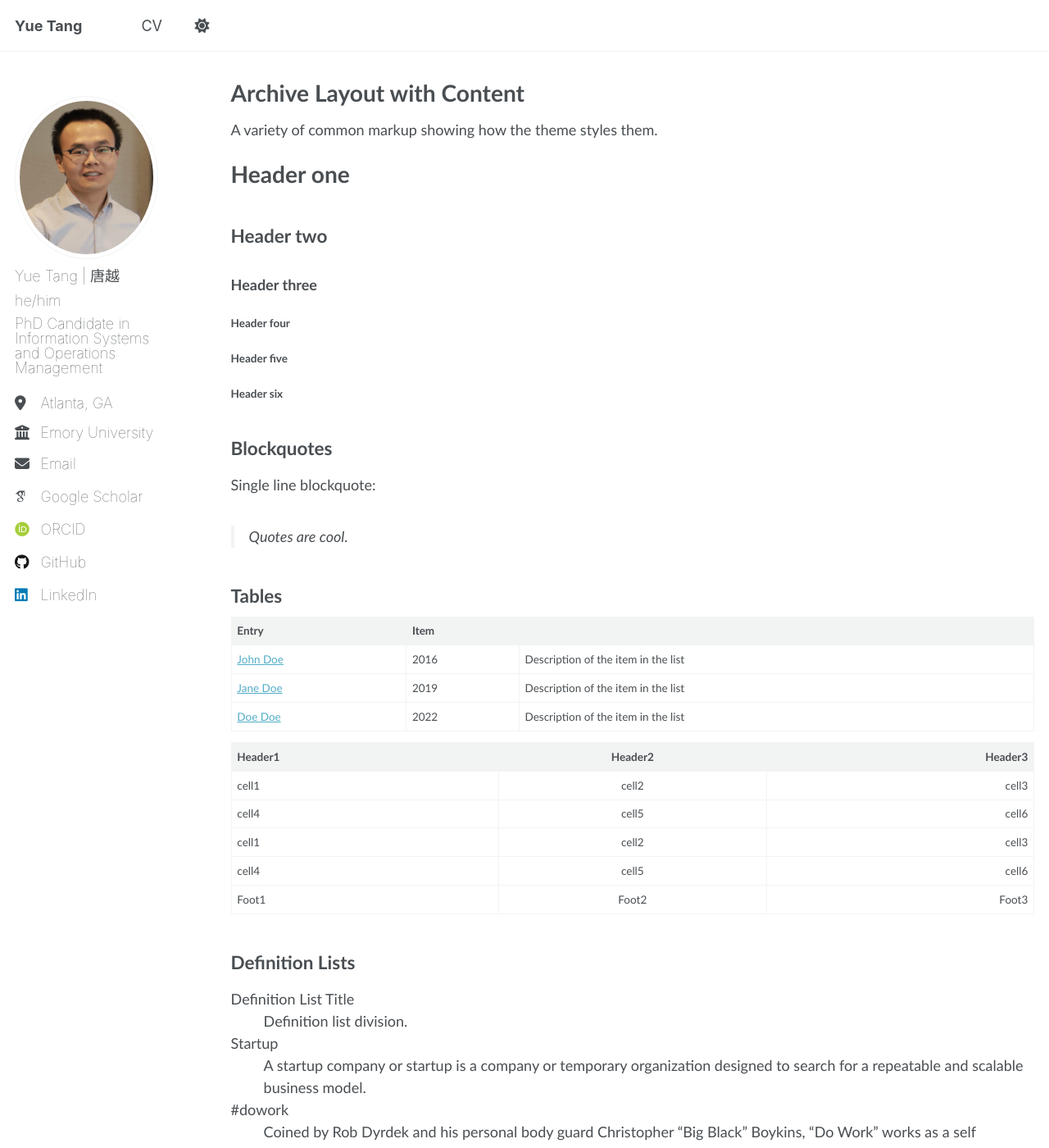
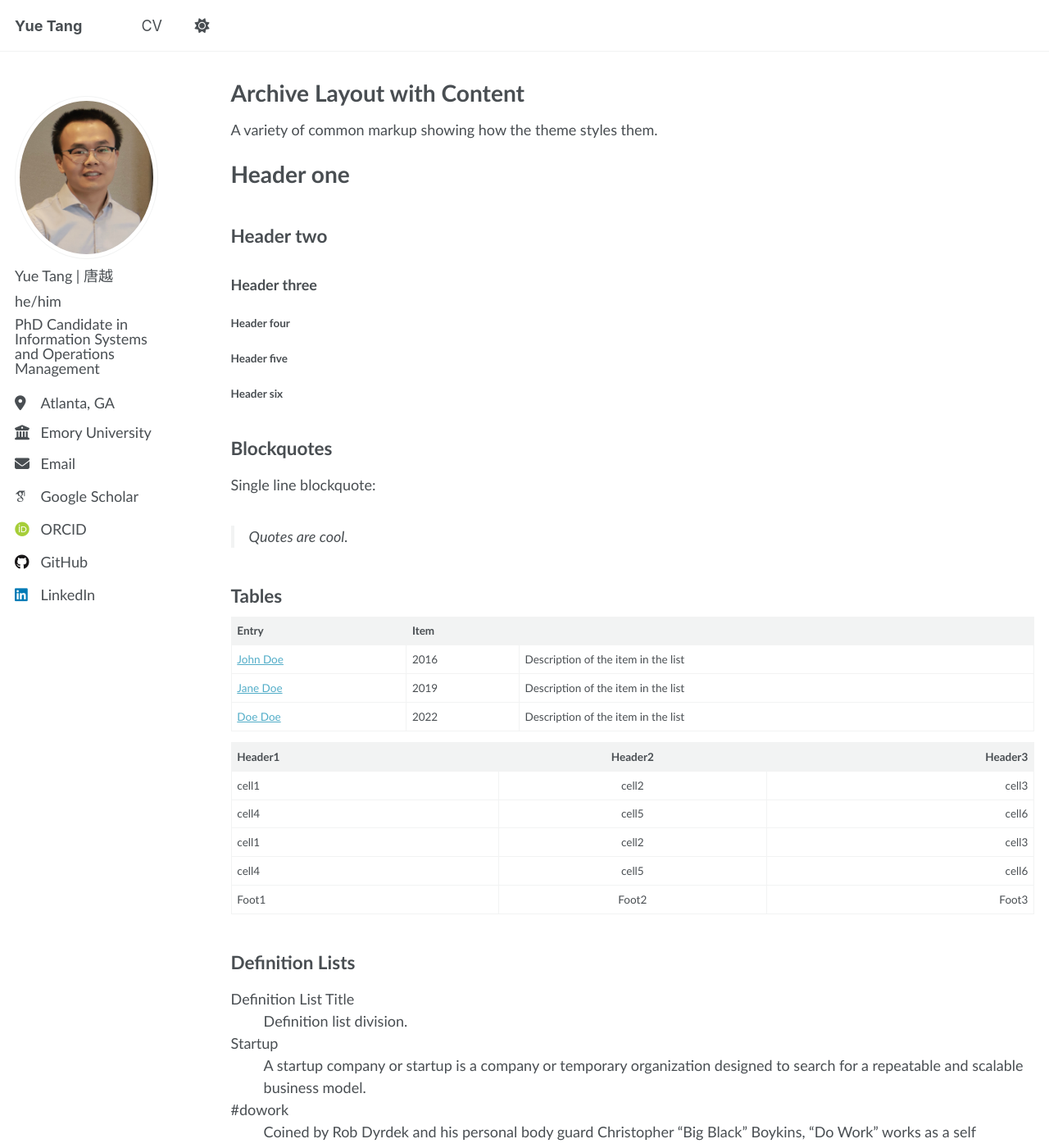
Before and after one commit to YueTang-YT/YueTang-YT.github.io, a Jekyll site: the page built from _pages/archive-layout-with-content.md, in a window 1280 px wide and 1400 px high. Shown: the whole window at 82% size. Built offline with Jekyll 4.4.1, drawn with Linux system fonts in a browser that asks for light colours; some web fonts are replaced.

Commit message:
Update _sidebar.scss

```diff
--- a/_sass/layout/_sidebar.scss
+++ b/_sass/layout/_sidebar.scss
@@ -1,11 +1,3 @@
-/* ==========================================================================
-   SIDEBAR
-   ========================================================================== */
-
-/*
-   Default
-   ========================================================================== */
-
 .sidebar {
   -webkit-transform: translate3d(0, 0 , 0);
           transform: translate3d(0, 0 , 0);
@@ -19,7 +11,7 @@
 
   @media screen and (min-width: $sidebar-screen-min-width) {
     height: 100vh;
-    overflow-y: auto;               // Add scrollbar if the sidebar is too long
+    overflow-y: auto;
     position: fixed;
     padding-top: $masthead-height;
   }
@@ -40,23 +32,19 @@
     padding-right: 0;
   }
 
-   h2, h3, h4, h5, h6 {
-  margin-bottom: 0;
-  font-family: "Futura", $sans-serif-narrow;
-  font-weight: 100; // thinnest if Futura supports it
-}
-
+  h2, h3, h4, h5, h6 {
+    margin-bottom: 0;
+    font-family: $geometric-sans;
+    font-weight: 100; // thinnest if the font supports it
+  }
 
   h3, h4 {
     font-size: $type-size-5;
   }
 
   p, li {
-     font-family: "Futura", $sans-serif;
-     font-weight: 100; // optional if you want thin text
-    // font-family: $sans-serif;
-    // font-size: $type-size-6;
-    // line-height: 1.5;
+    font-family: $geometric-sans;
+    font-weight: 100; // optional if you want thin text
   }
 
   img {
@@ -80,16 +68,10 @@
   }
 }
 
-/*
-   Author profile and links
-   ========================================================================== */
-
 .author__avatar {
   display: table-cell;
   vertical-align: top;
   width: 36px;
-  // set width only, for non-square avatars
-  // height: 36px;
 
   @include breakpoint($large) {
     display: block;
@@ -131,8 +113,9 @@
     margin-bottom: 10px;
   }
 }
+
 .sidebar .author__name {
-  font-family: $sans-serif;
+  font-family: $geometric-sans;
   font-size: $type-size-5;
 }
 
@@ -165,7 +148,7 @@
   position: relative;
   display: table-cell;
   vertical-align: middle;
-  font-family: $sans-serif;
+  font-family: $geometric-sans;
   z-index: 10;
   position: relative;
   cursor: pointer;
@@ -259,6 +242,7 @@
     padding-bottom: 2px;
     color: inherit;
     font-size: $type-size-5;
+    font-family: $geometric-sans;
     text-decoration: none;
 
     &:hover {
```
